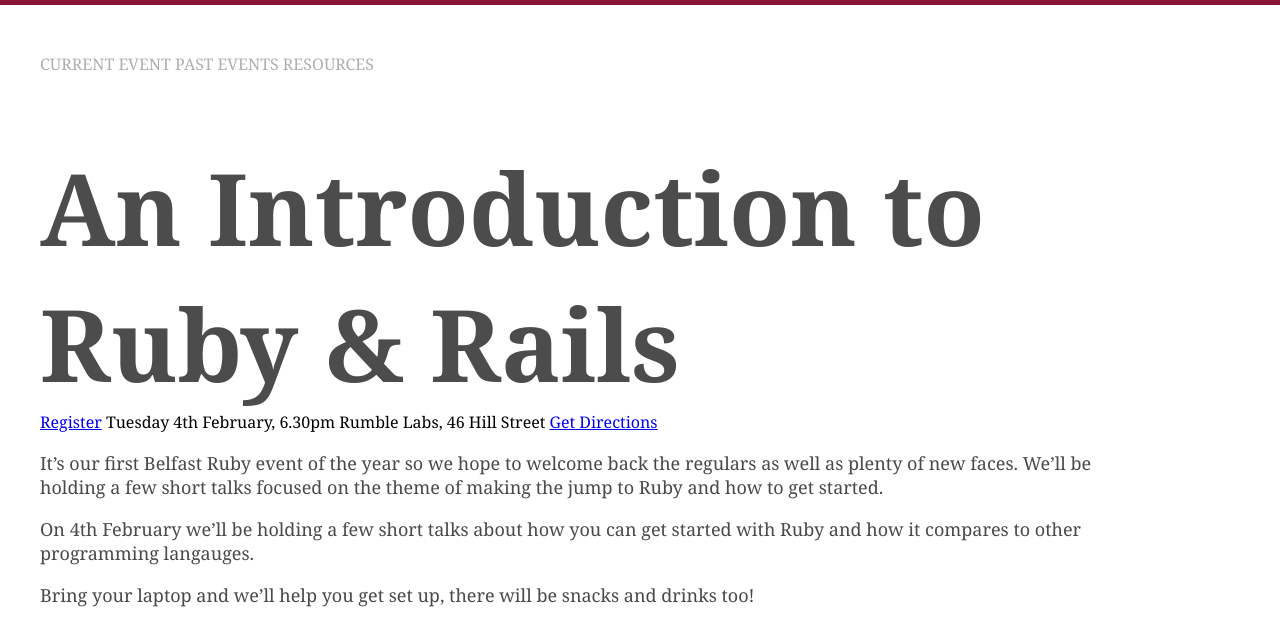
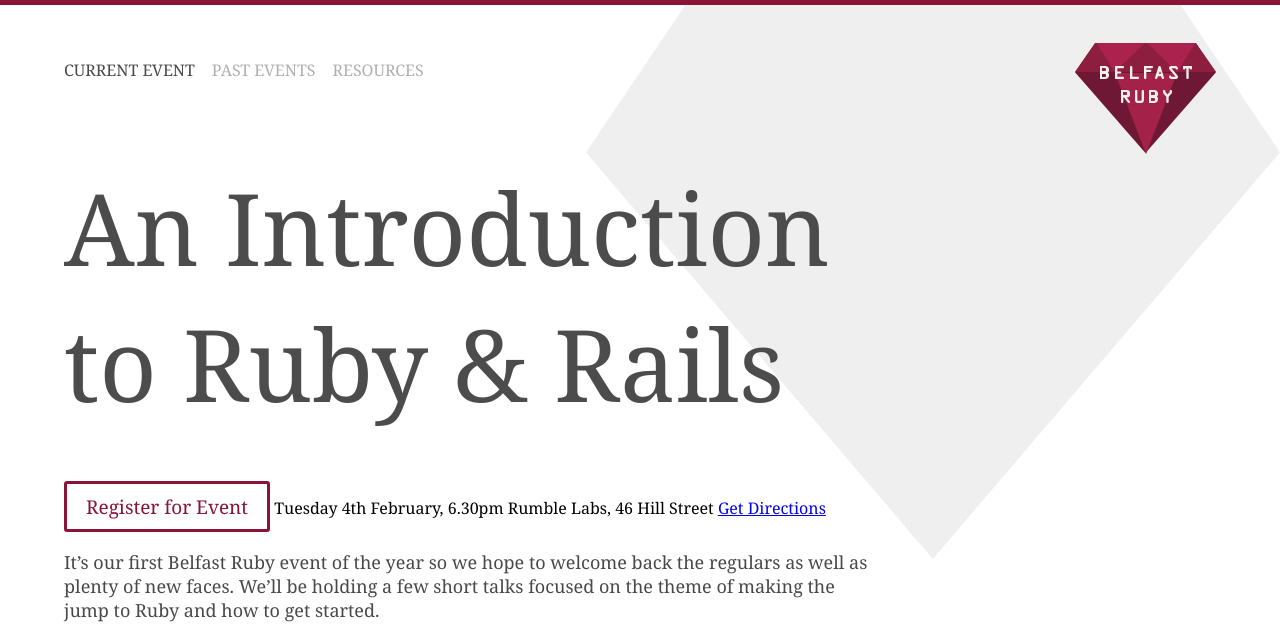
Before and after one commit to belfastruby/belfastruby.com, a Jekyll site: the page built from index.html, in a window 1280 px wide. Shown: the top 631 px of the page. Built offline with Jekyll 4.4.1, drawn with Linux system fonts in a browser that asks for light colours; Markdown is read by kramdown in place of the engine named in the settings.

Commit message:
including compass, styling, adding svg images

```diff
--- a/_layouts/default.html
+++ b/_layouts/default.html
@@ -14,19 +14,20 @@
 
     </head>
     <body>
-      <header>
+      <header class="clearfix">
         <section class="container">
           <nav>
             <ul>
-              <li><a href="#">Current Event</a></li>
+              <li><a href="#" class="active">Current Event</a></li>
               <li><a href="#">Past Events</a></li>
               <li><a href="#">Resources</a></li>
             </ul>
           </nav>
+          <div class="logo"><img src="./assets/images/belfast-ruby-logo.svg"></img></div>
         </section>
       </header>
 
-      <section class="container">
+      <section class="container clearfix">
         {{ content }}
       </section>
 
--- a/css/main.css
+++ b/css/main.css
@@ -386,6 +386,15 @@ table {
   border-spacing: 0;
 }
 
+/* ==========================================================================
+   Custom
+  ========================================================================== */
+/* line 381, ../sass/_normalize.scss */
+ul, li {
+  padding-left: 0;
+  margin-left: 0;
+}
+
 /* Mixins */
 /* ============================
    Variables
@@ -408,32 +417,67 @@ h1, h2, h3 {
 /* line 14, ../sass/_typography.scss */
 h1 {
   font-size: 100px;
+  font-weight: 100;
   color: #4c4c4c;
+  padding: 0 0 0.5em 0;
 }
 
-/* line 19, ../sass/_typography.scss */
+/* line 21, ../sass/_typography.scss */
 h2 {
   font-family: "Proxima Nova" Helvetica, Arial, sans-serif;
   font-size: 22px;
   color: #891438;
 }
 
-/* line 25, ../sass/_typography.scss */
+/* line 27, ../sass/_typography.scss */
 p {
   color: #494949;
   font-size: 18px;
 }
-/* line 28, ../sass/_typography.scss */
+/* line 30, ../sass/_typography.scss */
 p .intro {
   font-size: 22px;
 }
 
-/* line 33, ../sass/_typography.scss */
+/* line 35, ../sass/_typography.scss */
 nav ul li a {
   font-family: "Proxima Nova" Helvetica, Arial, sans-serif;
   color: #afafaf;
   text-decoration: none;
   text-transform: uppercase;
+  font-weight: 300;
+}
+/* line 41, ../sass/_typography.scss */
+nav ul li a:hover, nav ul li a.active {
+  color: #494949;
+}
+
+/* line 46, ../sass/_typography.scss */
+a.red-btn {
+  -webkit-transition-duration: 0.3s;
+  -moz-transition-duration: 0.3s;
+  -o-transition-duration: 0.3s;
+  transition-duration: 0.3s;
+  -webkit-transition-property: color, background;
+  -moz-transition-property: color, background;
+  -o-transition-property: color, background;
+  transition-property: color, background;
+  background: none;
+  border-radius: 3px;
+  border: solid 3px #891438;
+  color: #891438;
+  cursor: pointer;
+  display: inline-block;
+  font-family: "Proxima Nova" Helvetica, Arial, sans-serif;
+  font-size: 19px;
+  padding: 0.5em 1em;
+  text-align: center;
+  text-decoration: none;
+}
+/* line 19, ../sass/_mixins.scss */
+a.red-btn:hover {
+  background: #891438;
+  color: white;
 }
 
 /* Base Stylesheet for General Styles */
@@ -446,21 +490,47 @@ nav ul li a {
    ============================ */
 /* line 6, ../sass/_base.scss */
 .container {
+  margin: 0 auto;
   width: 90%;
 }
 
-/* line 10, ../sass/_base.scss */
+/* line 11, ../sass/_base.scss */
+.clearfix {
+  clear: both;
+}
+
+/* line 15, ../sass/_base.scss */
+body {
+  background: url(../assets/images/ruby-shape.svg) no-repeat top right;
+}
+
+/* line 19, ../sass/_base.scss */
 header {
   border-top: 5px solid #891438;
-  padding: 2em 0;
+  padding: 2.4em 0 2em 0;
 }
 
-/* line 17, ../sass/_base.scss */
+/* line 24, ../sass/_base.scss */
+nav ul {
+  float: left;
+}
+/* line 26, ../sass/_base.scss */
 nav ul li {
   display: inline-block;
+  padding: 0 0.8em 0 0;
 }
 
-/* line 26, ../sass/_base.scss */
+/* line 32, ../sass/_base.scss */
+.logo {
+  float: right;
+}
+
+/* line 36, ../sass/_base.scss */
+.top-details {
+  width: 70%;
+}
+
+/* line 41, ../sass/_base.scss */
 footer {
   width: 100%;
   padding: 2em 0;
--- a/index.html
+++ b/index.html
@@ -2,14 +2,15 @@
 layout: default
 title: Belfast Ruby
 ---
-  <ul class="posts">
+<article class="meetup">
+  <section class="top-details">
     <h1>{{site.posts.first.title}}</h1>
-    <a href="{{site.posts.first.register_link}}" class="btn">Register</a>
+    <a href="{{site.posts.first.register_link}}" class="red-btn">Register for Event</a>
     {{site.posts.first.when}}
     {{site.posts.first.location}}
     <a href="{{site.posts.first.directions}}">Get Directions</a>
     {{site.posts.first.content}}
-
+  </section>
   <h2>Event Sponsors</h2>
   <ul>
     {% for sponsor in site.posts.first.sponsors  %}
@@ -25,8 +26,7 @@ title: Belfast Ruby
     </li>
     {% endfor %}
   </ul>
-  </ul>
-</div>
+</article>
 
 
 <!-- {% for post in site.posts %}
--- a/sass/main.scss
+++ b/sass/main.scss
@@ -1,6 +1,7 @@
 /* Main Stylesheet */
 
 @charset "utf-8";
+@import "compass/css3";
 @import "variables";
 @import "normalize";
 @import "mixins";
```
Also changed, not shown: sass/_base.scss (+24 -9 lines), sass/_mixins.scss (+7 -7 lines), sass/_normalize.scss (+9 -0 lines), sass/_typography.scss (+10 -0 lines), assets/images/belfast-ruby-logo.svg (added), assets/images/ruby-shape.svg (added), readme.md. Lines whose indentation alone changed are shown as unchanged.
